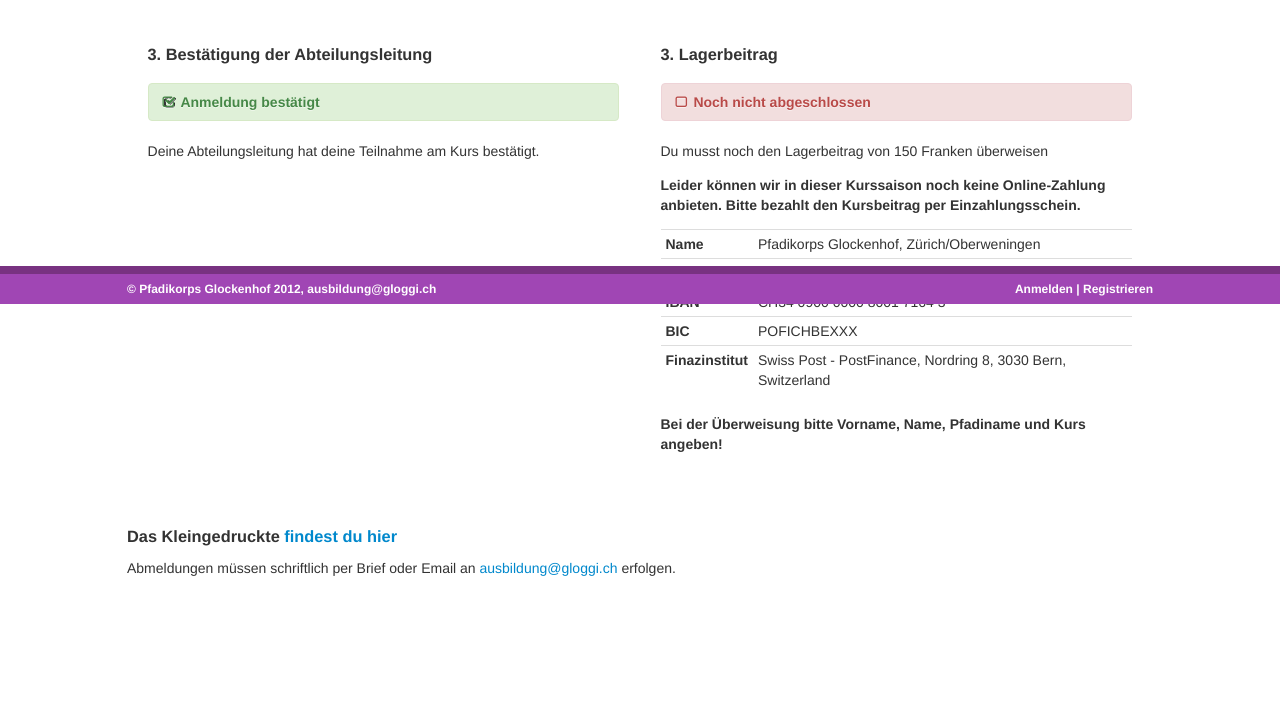
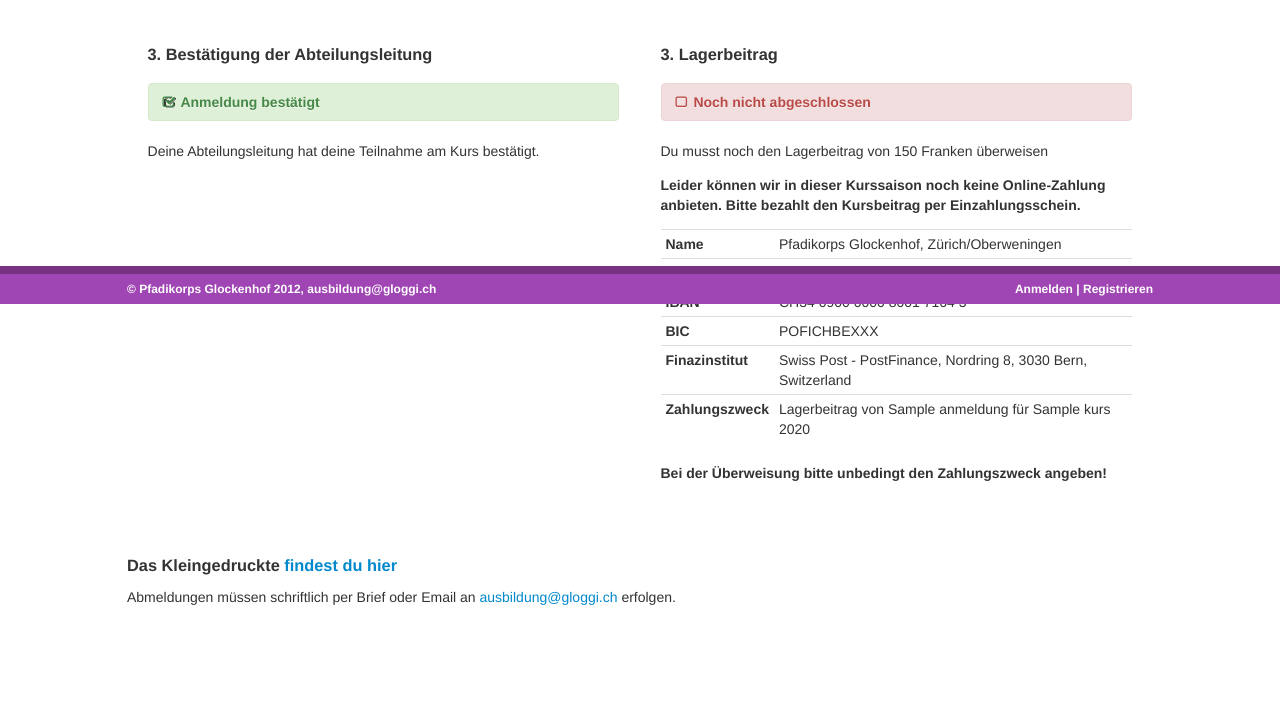
Before and after one commit to gloggi/aure4, a Django app: template ausbildung/templates/anmeldung/view.html in a window 1280 px wide. Shown: the part 496-1197 px from the top of the page. Before the commit the page ends 1072 px from the top, so only its background shows below. Run offline with Django 3.2, Linux system fonts and the light colour scheme; the template is opened without the code that fills it: most values are stand-ins (such as "Sample title", 1, 10 or a date in 2020); some libraries are stand-ins or nearby versions.

Commit message:
auf zahlungszweck explizit hinweisen

```diff
--- a/ausbildung/templates/anmeldung/view.html
+++ b/ausbildung/templates/anmeldung/view.html
@@ -151,10 +151,12 @@
         <tr><th>IBAN</th><td>CH34 0900 0000 8001 7164 3</td></tr>
         <tr><th>BIC</th><td>POFICHBEXXX</td></tr>
         <tr><th>Finazinstitut</th><td>Swiss Post - PostFinance, Nordring 8, 3030 Bern, Switzerland</td></tr>
+        <tr><th>Zahlungszweck</th>
+          <td>Lagerbeitrag von {{ anmeldung }} für {{ anmeldung.kurs }} {{ anmeldung.kurs.von.year }}</td></tr>
       </table>
 
       <p><strong>
-        Bei der Überweisung bitte Vorname, Name, Pfadiname und Kurs angeben!
+        Bei der Überweisung bitte unbedingt den Zahlungszweck angeben!
       </strong><p>
 
     {% endif %}
```
